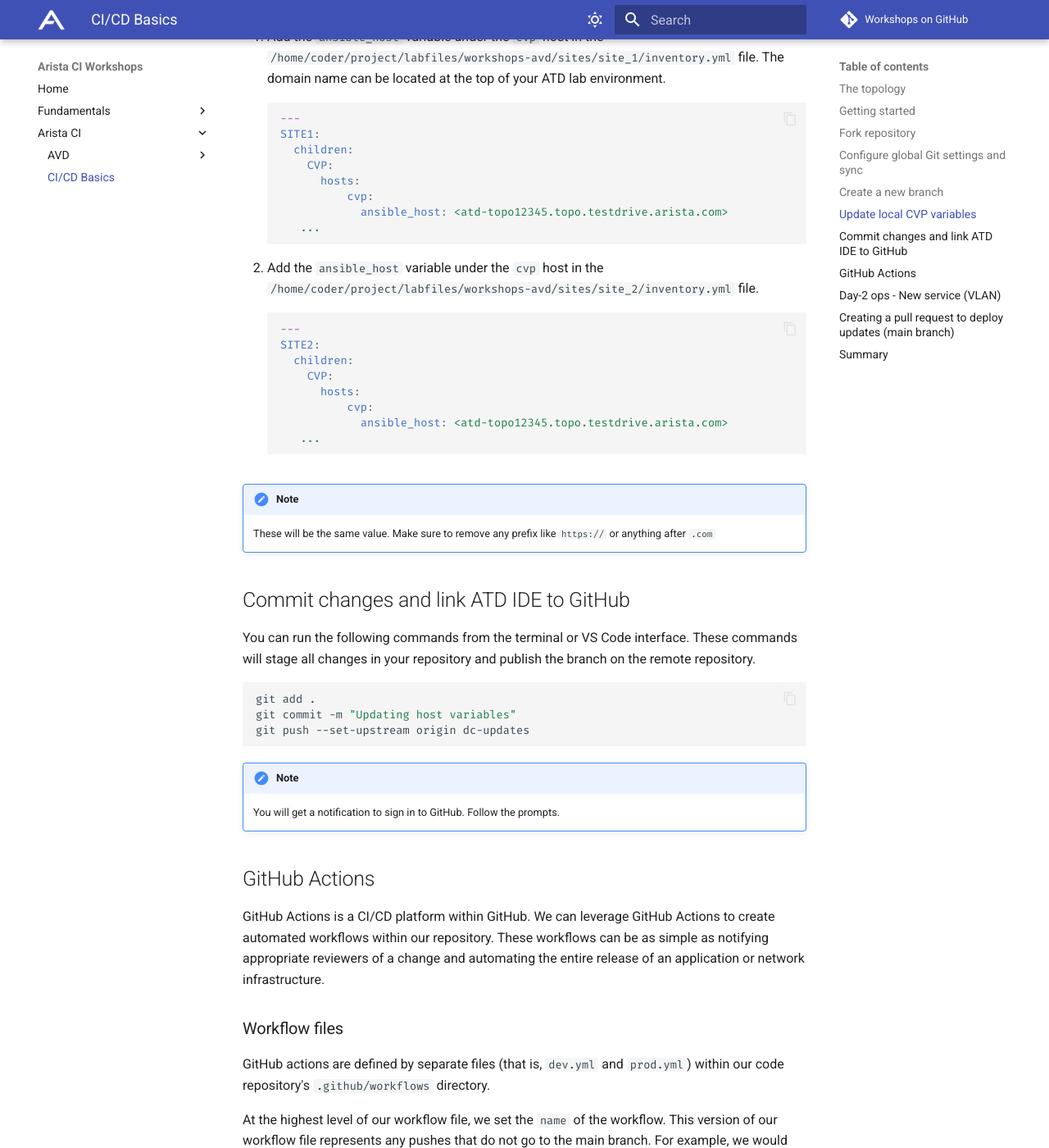
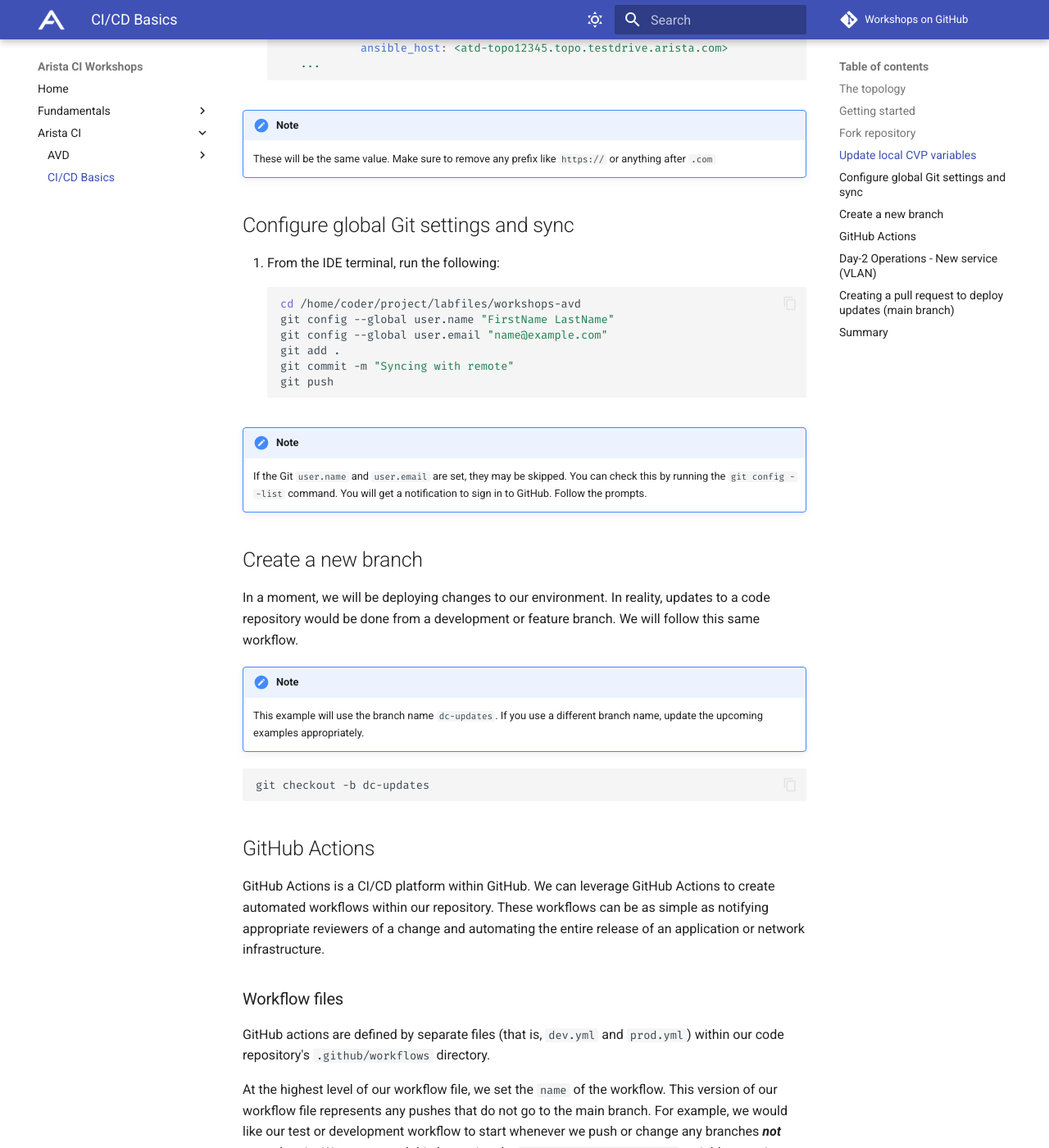
Before and after one commit to aristanetworks/avd-workshops, an MkDocs documentation site: the page built from workshops/cicd-basics.md, in a window 1280 px wide and 1400 px high, scrolled down 5503 px. Shown: the whole window at 82% size. Built offline with MkDocs 1.6.1 and Material for MkDocs 9.7.7, drawn with Linux system fonts in a browser that asks for light colours; comment, search, counter and statistics services are not loaded; some of the changed text lies outside the part shown.

Commit message:
updating flow for workshop

````diff
--- a/workshops/cicd-basics.md
+++ b/workshops/cicd-basics.md
@@ -37,6 +37,22 @@
 
 ```shell
 ansible-galaxy collection list
+```
+
+```shell hl_lines="9"
+➜  workshops-avd git:(main) ansible-galaxy collection list
+
+# /home/coder/.ansible/collections/ansible_collections
+Collection        Version
+----------------- -------
+ansible.netcommon 4.1.0
+ansible.posix     1.4.0
+ansible.utils     2.8.0
+arista.avd        3.8.4
+arista.cvp        3.6.1
+arista.eos        6.0.0
+community.general 6.2.0
+➜  workshops-avd git:(main)
 ```
 
 If AVD version `3.8.1` or greater is not present, please upgrade to the latest stable version.
@@ -90,32 +106,6 @@
 !!! note
     Our workflow uses this secret to authenticate with our CVP instance.
 
-## Configure global Git settings and sync
-
-1. From the IDE terminal, run the following:
-
-    ```shell
-    git config --global user.name "FirstName LastName"
-    git config --global user.email "name@example.com"
-    git add .
-    git commit -m "Syncing with remote"
-    git push
-    ```
-
-!!! note
-    If the Git `user.name` and `user.email` are set, they may be skipped. You can check this by running the `git config --list` command.
-
-## Create a new branch
-
-In a moment, we will be deploying changes to our environment. In reality, updates to a code repository would be done from a development or feature branch. We will follow this same workflow.
-
-!!! note
-    This example will use the branch name `dc-updates`. If you use a different branch name, update the upcoming examples appropriately.
-
-```shell
-git checkout -b dc-updates
-```
-
 ## Update local CVP variables
 
 Every user will get a unique CVP instance deployed. There are two updates required.
@@ -149,18 +139,32 @@
 !!! note
     These will be the same value. Make sure to remove any prefix like `https://` or anything after `.com`
 
-## Commit changes and link ATD IDE to GitHub
+## Configure global Git settings and sync
 
-You can run the following commands from the terminal or VS Code interface. These commands will stage all changes in your repository and publish the branch on the remote repository.
+1. From the IDE terminal, run the following:
+
+    ```shell
+    cd /home/coder/project/labfiles/workshops-avd
+    git config --global user.name "FirstName LastName"
+    git config --global user.email "name@example.com"
+    git add .
+    git commit -m "Syncing with remote"
+    git push
+    ```
+
+!!! note
+    If the Git `user.name` and `user.email` are set, they may be skipped. You can check this by running the `git config --list` command. You will get a notification to sign in to GitHub. Follow the prompts.
+
+## Create a new branch
+
+In a moment, we will be deploying changes to our environment. In reality, updates to a code repository would be done from a development or feature branch. We will follow this same workflow.
+
+!!! note
+    This example will use the branch name `dc-updates`. If you use a different branch name, update the upcoming examples appropriately.
 
 ```shell
-git add .
-git commit -m "Updating host variables"
-git push --set-upstream origin dc-updates
+git checkout -b dc-updates
 ```
-
-!!! note
-    You will get a notification to sign in to GitHub. Follow the prompts.
 
 ## GitHub Actions
 
@@ -462,7 +466,7 @@
             if: steps.filter-site2.outputs.workflows == 'true'
     ```
 
-## Day-2 ops - New service (VLAN)
+## Day-2 Operations - New service (VLAN)
 
 This example workflow will add two new VLANs to our sites. Site 1 will add VLAN 25, and site 2 will add VLAN 45. An example of the updated group_vars is below. The previous workshop modified the configuration of our devices directly through eAPI. This example will leverage GitHub actions with CloudVision to update our nodes. The provisioning with CVP will also create a new container topology and configlet assignment per device. For starters, we can update site 1.
 
@@ -525,8 +529,8 @@
 
 ```shell
 git add .
-git commit -m "updating VLANs for site 1"
-git push
+git commit -m "updating VLANs"
+git push --set-upstream origin dc-updates
 ```
 
 ### Viewing actions
@@ -659,3 +663,9 @@
 
 !!! note
     If your topology shuts down or time elapses, you must install the requirements, git configuration, and GitHub authentication.
+
+    You must also to set the `LABPASSPHRASE` environment variable in the IDE terminal.
+
+    ```shell
+    export LABPASSPHRASE=`cat /home/coder/.config/code-server/config.yaml| grep "password:" | awk '{print $2}'`
+    ```
````
